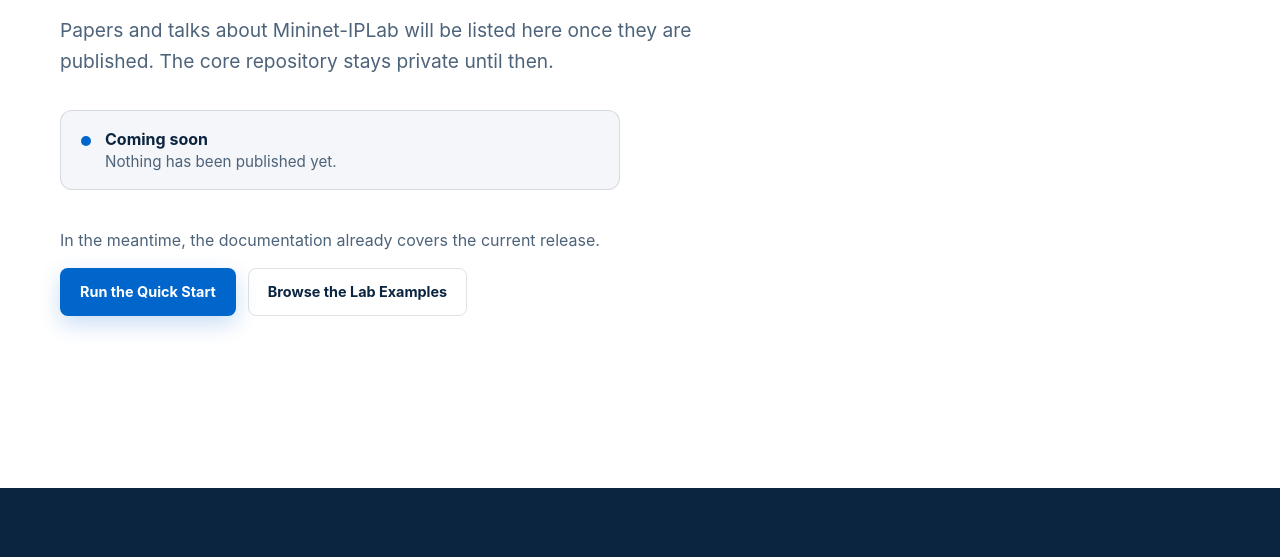
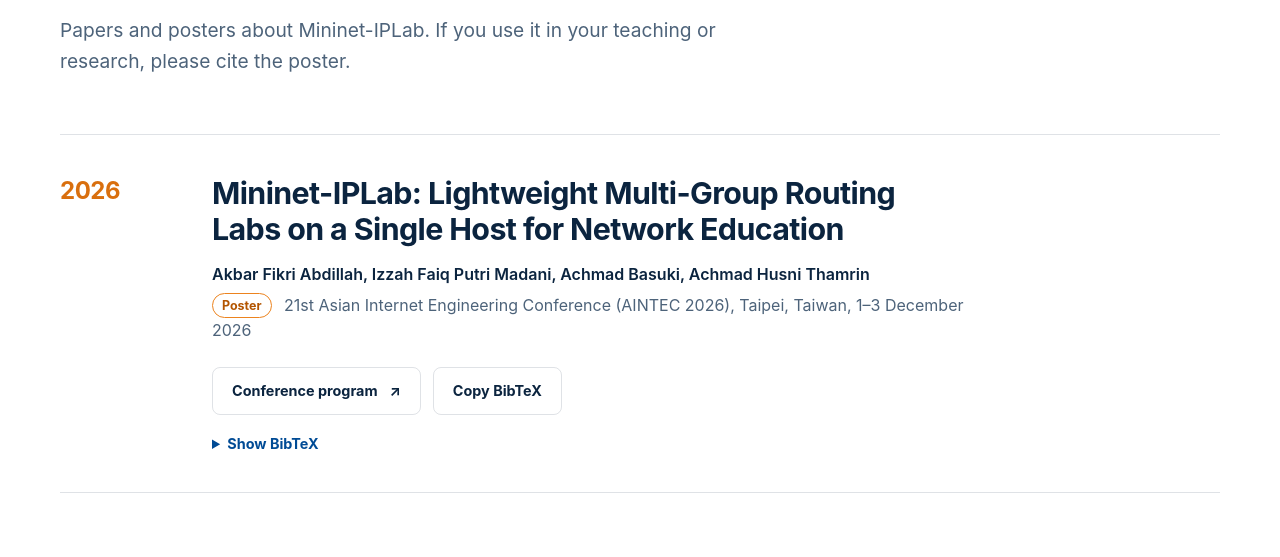
Before and after one commit to mininet-iplab/mininet-iplab.github.io, an Astro site: page /publications in a window 1280 px wide. Shown: the part 234-791 px from the top of the page. Built offline with nearby package versions, Linux system fonts and the light colour scheme; Astro itself is replaced by a stand-in of ours; no server answers.

Commit message:
Add AINTEC 2026 poster publication

```diff
--- a/src/pages/publications.astro
+++ b/src/pages/publications.astro
@@ -2,6 +2,29 @@
 import '../styles/landing.css';
 import SiteHeader from '../components/SiteHeader.astro';
 import SiteFooter from '../components/SiteFooter.astro';
+
+// The same citation as the core's README and CITATION.cff.
+const poster = {
+  title: 'Mininet-IPLab: Lightweight Multi-Group Routing Labs on a Single Host for Network Education',
+  authors: ['Akbar Fikri Abdillah', 'Izzah Faiq Putri Madani', 'Achmad Basuki', 'Achmad Husni Thamrin'],
+  venue: '21st Asian Internet Engineering Conference (AINTEC 2026)',
+  place: 'Taipei, Taiwan',
+  dates: '1–3 December 2026',
+  program: 'https://interlab.ait.ac.th/aintec2026/program',
+};
+
+const bibtex = `@inproceedings{abdillah2026mininetiplab,
+  author    = {Abdillah, Akbar Fikri and Madani, Izzah Faiq Putri and
+               Basuki, Achmad and Thamrin, Achmad Husni},
+  title     = {Mininet-IPLab: Lightweight Multi-Group Routing Labs on a
+               Single Host for Network Education},
+  booktitle = {21st Asian Internet Engineering Conference (AINTEC 2026)},
+  address   = {Taipei, Taiwan},
+  year      = {2026},
+  month     = dec,
+  note      = {Poster},
+  url       = {https://interlab.ait.ac.th/aintec2026/program}
+}`;
 ---
 
 <!doctype html>
@@ -9,7 +32,7 @@ import SiteFooter from '../components/SiteFooter.astro';
   <head>
     <meta charset="UTF-8" />
     <meta name="viewport" content="width=device-width" />
-    <meta name="description" content="Publications about Mininet-IPLab. The first one is coming soon." />
+    <meta name="description" content="Publications about Mininet-IPLab, starting with its AINTEC 2026 poster, and how to cite it." />
     <link rel="icon" href="/favicon.svg" />
     <title>Publications · Mininet-IPLab</title>
   </head>
@@ -18,24 +41,51 @@ import SiteFooter from '../components/SiteFooter.astro';
     <main class="publications shell" aria-labelledby="publications-title">
       <h1 id="publications-title">Publications</h1>
       <p class="hero-lede">
-        Papers and talks about Mininet-IPLab will be listed here once they are published. The core repository stays
-        private until then.
+        Papers and posters about Mininet-IPLab. If you use it in your teaching or research, please cite the poster.
       </p>
 
-      <div class="publications-status" role="status">
-        <span class="status-dot" aria-hidden="true"></span>
-        <div>
-          <strong>Coming soon</strong>
-          <span>Nothing has been published yet.</span>
-        </div>
-      </div>
-
-      <p class="publications-next">In the meantime, the documentation already covers the current release.</p>
-      <div class="hero-actions">
-        <a class="button button-primary" href="/docs/getting-started/quickstart/">Run the Quick Start</a>
-        <a class="button button-secondary" href="/docs/lab-examples/">Browse the Lab Examples</a>
-      </div>
+      <ol class="pub-list">
+        <li class="pub">
+          <time class="pub-year" datetime="2026-12">2026</time>
+          <article class="pub-body" aria-labelledby="pub-aintec2026">
+            <h2 id="pub-aintec2026">{poster.title}</h2>
+            <p class="pub-authors">{poster.authors.join(', ')}</p>
+            <p class="pub-venue">
+              <span class="pub-type">Poster</span>
+              {poster.venue}, {poster.place}, {poster.dates}
+            </p>
+            <div class="pub-actions">
+              <a class="button button-secondary" href={poster.program} rel="noopener noreferrer">
+                Conference program <span aria-hidden="true">↗</span>
+              </a>
+              <button class="button button-secondary" type="button" data-copy-bibtex>Copy BibTeX</button>
+              <span class="pub-copied" role="status" data-copy-status></span>
+            </div>
+            <details class="pub-cite">
+              <summary>Show BibTeX</summary>
+              <pre><code data-bibtex>{bibtex}</code></pre>
+            </details>
+          </article>
+        </li>
+      </ol>
     </main>
     <SiteFooter />
+
+    <script>
+      const button = document.querySelector<HTMLButtonElement>('[data-copy-bibtex]');
+      const source = document.querySelector('[data-bibtex]');
+      const status = document.querySelector('[data-copy-status]');
+      button?.addEventListener('click', async () => {
+        if (!source || !status) return;
+        try {
+          await navigator.clipboard.writeText(source.textContent ?? '');
+          status.textContent = 'Copied';
+        } catch {
+          status.textContent = 'Copy failed: select the BibTeX below instead';
+          source.closest('details')?.setAttribute('open', '');
+        }
+        window.setTimeout(() => (status.textContent = ''), 2400);
+      });
+    </script>
   </body>
 </html>
--- a/src/styles/landing.css
+++ b/src/styles/landing.css
@@ -834,41 +834,111 @@ h2 {
   max-width: 60ch;
 }
 
-.publications-status {
+.pub-list {
+  margin: 56px 0 0;
+  padding: 0;
+  border-top: 1px solid var(--line);
+  list-style: none;
+}
+
+.pub {
+  display: grid;
+  grid-template-columns: 120px minmax(0, 1fr);
+  gap: 32px;
+  padding: 40px 0;
+  border-bottom: 1px solid var(--line);
+}
+
+.pub-year {
+  color: var(--accent-display);
+  font-size: 1.5rem;
+  font-weight: 750;
+  letter-spacing: -0.02em;
+  line-height: 1.3;
+}
+
+.pub-body {
+  min-width: 0;
+  max-width: 760px;
+}
+
+.pub-body h2 {
+  margin-bottom: 14px;
+  font-size: clamp(1.4rem, 2.6vw, 1.9rem);
+  line-height: 1.2;
+  letter-spacing: -0.02em;
+  text-wrap: balance;
+}
+
+.pub-authors {
+  margin-bottom: 6px;
+  color: var(--ink);
+  font-weight: 600;
+  line-height: 1.55;
+}
+
+.pub-venue {
+  margin-bottom: 24px;
+  color: var(--muted);
+  line-height: 1.55;
+}
+
+.pub-type {
+  display: inline-block;
+  margin-right: 8px;
+  padding: 2px 9px;
+  border: 1px solid var(--accent);
+  border-radius: 999px;
+  color: var(--accent-ink);
+  font-size: 0.78rem;
+  font-weight: 750;
+  vertical-align: 1px;
+}
+
+.pub-actions {
   display: flex;
-  align-items: flex-start;
-  gap: 14px;
-  max-width: 560px;
-  margin-bottom: 40px;
+  flex-wrap: wrap;
+  align-items: center;
+  gap: 12px;
+}
+
+.pub-actions button {
+  font-family: inherit;
+  cursor: pointer;
+}
+
+.pub-copied {
+  color: var(--accent-ink);
+  font-size: 0.88rem;
+  font-weight: 650;
+}
+
+.pub-cite {
+  margin-top: 20px;
+}
+
+.pub-cite summary {
+  width: fit-content;
+  color: var(--brand-dark);
+  font-size: 0.9rem;
+  font-weight: 750;
+  cursor: pointer;
+}
+
+.pub-cite pre {
+  margin: 14px 0 0;
   padding: 18px 20px;
+  overflow-x: auto;
   border: 1px solid var(--line);
-  border-radius: 12px;
+  border-radius: 10px;
   background: var(--panel);
 }
 
-.publications-status strong {
-  display: block;
-  margin-bottom: 2px;
+.pub-cite code {
   color: var(--ink);
-}
-
-.publications-status span:not(.status-dot) {
-  color: var(--muted);
-  font-size: 0.95rem;
-}
-
-.status-dot {
-  flex: 0 0 auto;
-  width: 10px;
-  height: 10px;
-  margin-top: 7px;
-  border-radius: 50%;
-  background: var(--brand);
-}
-
-.publications-next {
-  margin-bottom: 18px;
-  color: var(--muted);
+  font-family: ui-monospace, SFMono-Regular, Menlo, monospace;
+  font-size: 0.84rem;
+  line-height: 1.6;
 }
 
 nav a[aria-current='page'] {
@@ -1163,6 +1233,12 @@ nav a[aria-current='page'] {
     padding-top: 56px;
   }
 
+  .pub {
+    grid-template-columns: minmax(0, 1fr);
+    gap: 8px;
+    padding: 32px 0;
+  }
+
   .footer-bottom {
     flex-direction: column;
     gap: 10px;
```
